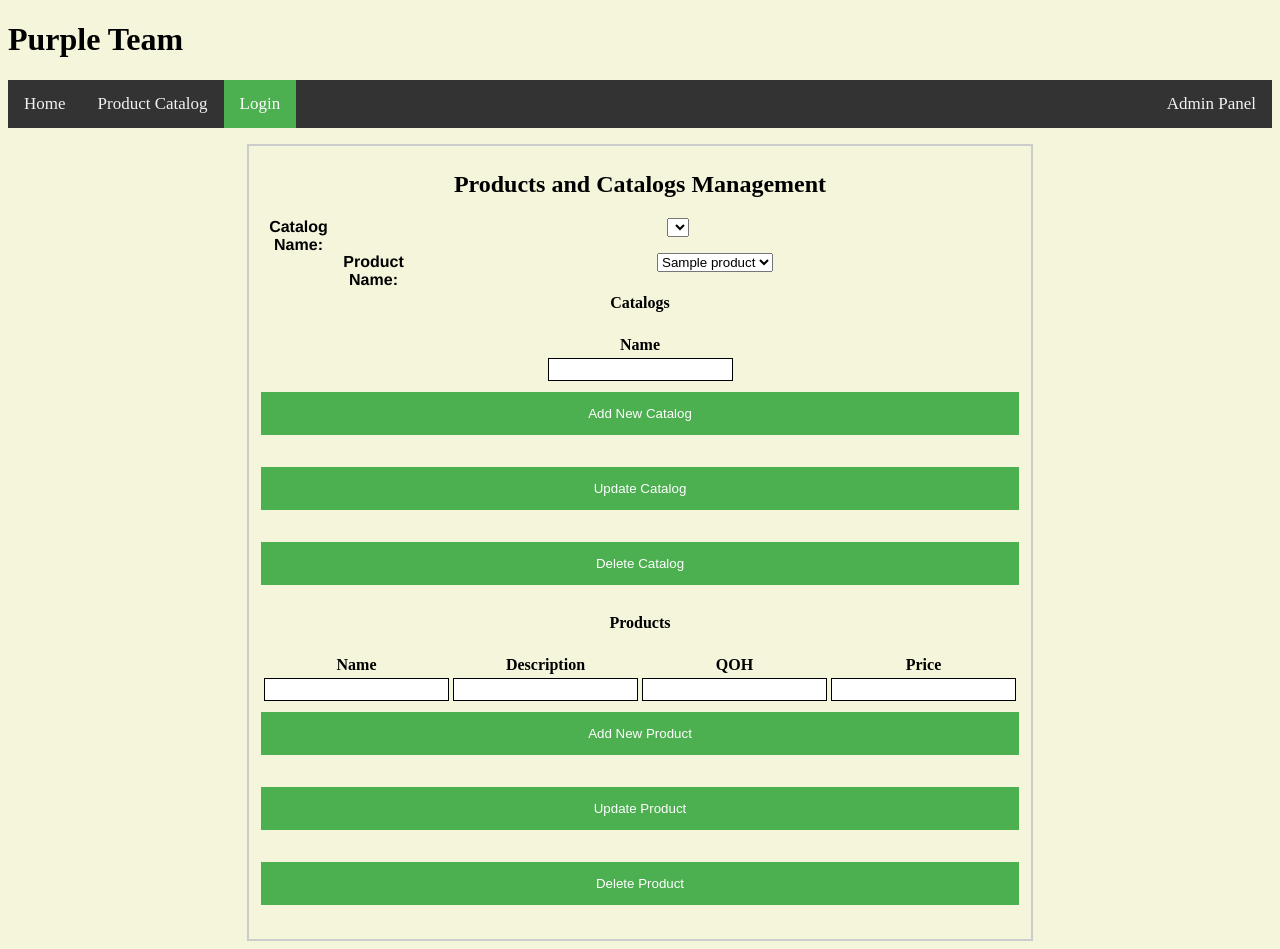
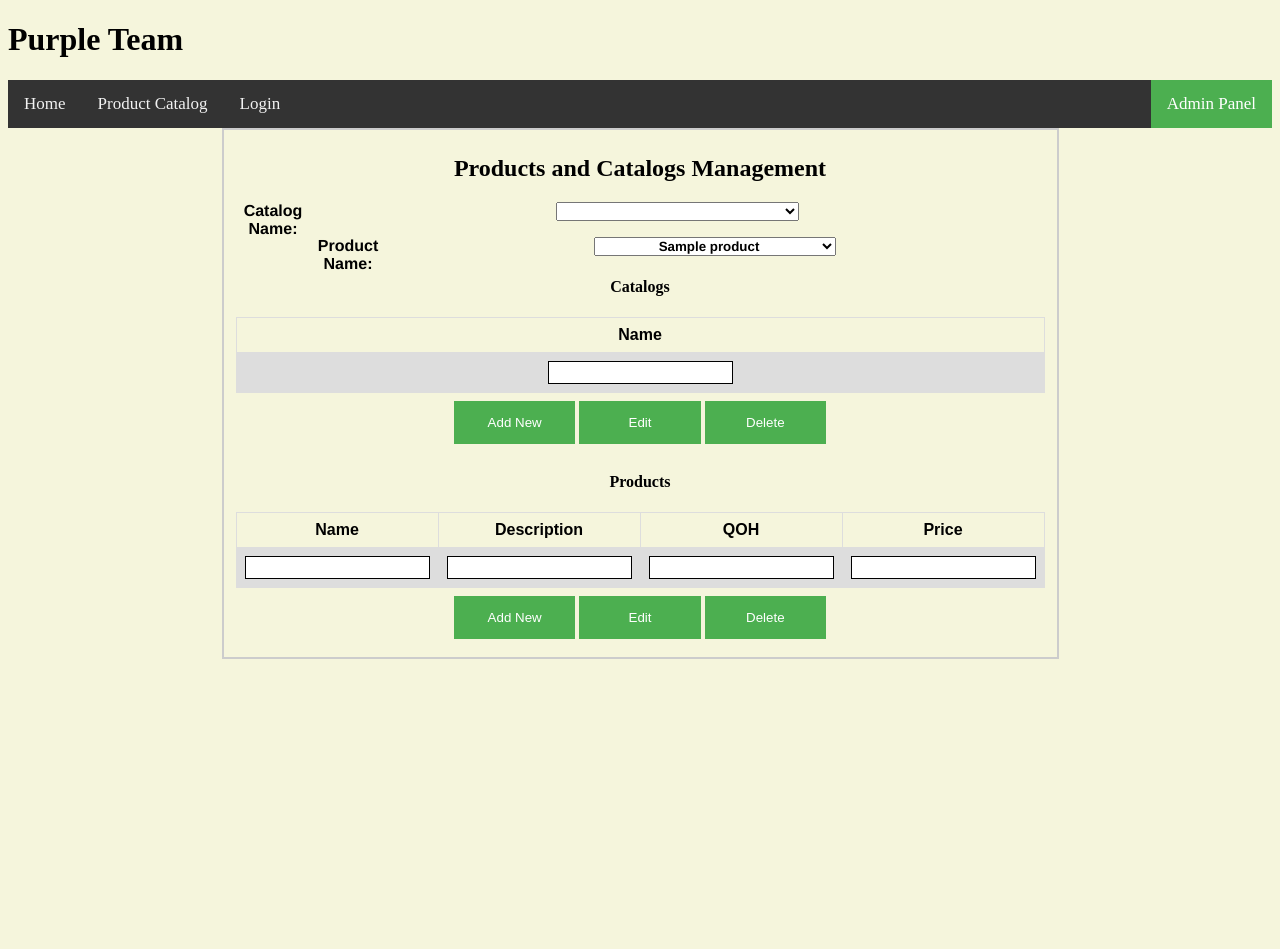
Before and after one commit to twiley6/CST-236-CLC, a PHP site: page /adminPanel.php in a window 1280 px wide. After the commit the page ends 659 px from the top, so only its background shows below. Run offline with PHP 8.4, Linux system fonts and the light colour scheme; tables that the repository leaves empty or names only in its code hold one stand-in row (values such as "Sample post"); data that the repository does not hold is empty.

Commit message:
Add files via upload

```diff
--- a/CLC Registration and Login Pages/adminPanel.php
+++ b/CLC Registration and Login Pages/adminPanel.php
@@ -20,7 +20,6 @@
     <!-- Javascript for Creates, Requests, Updates, Deletes (CRUD) -->
     <script src="https://ajax.googleapis.com/ajax/libs/jquery/3.3.1/jquery.min.js"></script>
     <script>
-
         //Catalog Create function
         $(document).ready(function(){
             $("#CreateCat").click(function(){
@@ -36,7 +35,6 @@
                     });
             });
         });
-
         //Catalog Update function
         $(document).ready(function(){
             $("#UpdateCat").click(function(){
@@ -55,7 +53,6 @@
                     });
             });
         });
-
         //Catalog Delete function
         $(document).ready(function(){
             $("#DeleteCat").click(function(){
@@ -72,7 +69,6 @@
                     });
             });
         });
-
         //Product Create function
         $(document).ready(function(){
             $("#CreateProd").click(function(){
@@ -93,7 +89,6 @@
                     });
             });
         });
-
         //Product Delete function
         $(document).ready(function(){
             $("#DeleteProd").click(function(){
@@ -111,7 +106,6 @@
                     });
             });
         });
-
         //Update Product without old data
         $(document).ready(function(){
             $("#UpdateProd").click(function(){
@@ -137,7 +131,6 @@
                     });
             });
         });
-
         /*TODO: Product Update function with old data
         $(document).ready(function(){
             $("#UpdateProd").click(function(){
@@ -158,8 +151,6 @@
                     });
             });
         });*/
-
-
         /*TODO: ProductList change pulls in data from productHandler as JSON
         It is pulling in the data as JSON the parse is not working properly.
         $(document).ready(function(){
@@ -179,9 +170,6 @@
                     });
             });
         });*/
-
-
-
     </script>
 
     <meta charset="UTF-8">
@@ -190,11 +178,17 @@
         body {
             background-color: beige;
         }
+        select {
+            text-align: center;
+            font-weight: bold;
+            font-family: "Helvetica Neue", Helvetica, Arial, sans-serif;
+            width: 30%;
+
+        }
         fieldset {
             width: 30%;
             border: 2px solid #cccccc;
         }
-
         label {
             width: 75px;
             float: left;
@@ -202,7 +196,6 @@
             font-weight: bold;
             font-family: "Helvetica Neue", Helvetica, Arial, sans-serif;
         }
-
         button {
             background-color: #4CAF50;
             color: white;
@@ -210,14 +203,12 @@
             margin: 8px 0;
             border: none;
             cursor: pointer;
-            width: 100%;
+            width: 15%;
         }
-
         input {
             border: 1px solid #000;
             padding: 3px;
         }
-
         .navbar {
             background-color: #333;
             overflow: hidden;
@@ -225,7 +216,6 @@
             bottom: 0;
             width: 100%;
         }
-
         .navbar a {
             float: left;
             display: block;
@@ -235,40 +225,52 @@
             text-decoration: none;
             font-size: 17px;
         }
-
         .navbar a:hover {
             background-color: #ddd;
             color: black;
         }
-
         .navbar a.active {
             background-color: #4CAF50;
             color: white;
         }
-
         .navbar a.right {
             float: right;
         }
+        .navbar a.activeright {
+            float: right;
+            background-color: #4CAF50;
+            color: white;
+        }
+        table {
+            font-family: arial, sans-serif;
+            border-collapse: collapse;
+            width: 100%;
+        }
+        td, th {
+            border: 1px solid #dddddd;
+            text-align: center;
+            padding: 8px;
+        }
+
+        tr:nth-child(even) {
+            background-color: #dddddd;
+        }
     </style>
 </head>
-
 <body>
-
 <div class="header">
     <div class="logo">
         <h1>Purple Team</h1>
     </div>
     <div class="navbar">
         <a href="home.html">Home</a>
-        <a href="adminPanel.php" class="right">Admin Panel</a>
-        <a href="catalog.html">Product Catalog</a>
-        <a href="login.php" class="active">Login</a>
+        <a href="Admin.php" class="activeright">Admin Panel</a>
+        <a href="createnew.html">Product Catalog</a>
+        <a href="login.php">Login</a>
     </div>
 </div>
-<p></p>
+
 <center><fieldset>
-    <form>
-
     <h2>Products and Catalogs Management</h2>
     <!--gives the option to only look at the catagory names one at a time and manipulate them-->
     <p><label for ="catalogList">Catalog Name:</label></p>
@@ -304,12 +306,9 @@
         </tr>
     </table>
     <!--these three buttons are for the catagory table only-->
-    <button type="button" id="CreateCat">Add New Catalog</button>
-    <p id="CreateCatResult"></p>
-    <button type="button" id="UpdateCat">Update Catalog</button>
-    <p id="UpdateCatResult"></p>
-    <button type="button" id="DeleteCat">Delete Catalog</button>
-    <p id="DeleteCatResult"></p>
+    <button type="Submit" name="CreateCat">Add New</button>
+    <button type="Submit" name="UpdateCat">Edit</button>
+    <button type="Submit" name="DeleteCat">Delete</button>
     <!--shows the name, description, stock, and price of selected product. Blank temporarily-->
     <h4>Products</h4>
         <table>
@@ -320,19 +319,26 @@
                 <th>Price</th>
             </tr>
             <tr>
-                <td><input type="text" id="prodName"></td>
-                <td><input type="text" id="prodDescription"></td>
-                <td><input type="text" id="prodQOH"></td>
-                <td><input type="text" id="prodPrice"></td>
+                <td><input type="text"></td>
+                <td><input type="text"></td>
+                <td><input type="text"></td>
+                <td><input type="text"></td>
             </tr>
         </table>
     <!--these buttons are for the products only-->
-    <button type="button" id="CreateProd">Add New Product</button>
-    <p id="CreateProdResult"></p>
-    <button type="button" id="UpdateProd">Update Product</button>
-    <p id="UpdateProdResult"></p>
-    <button type="button" id="DeleteProd">Delete Product</button>
-    <p id="DeleteProdResult"></p>
+    <button type="Submit" name="CreateProd">Add New</button>
+    <button type="Submit" name="UpdateProd">Edit</button>
+    <button type="Submit" name="DeleteProd">Delete</button>
     </fieldset></center>
+
 </body>
 </html>
+
+
+
+
+
+
+<?php
+require_once('dbcon.php');
+?>
```
Lines whose indentation alone changed are shown as unchanged.
